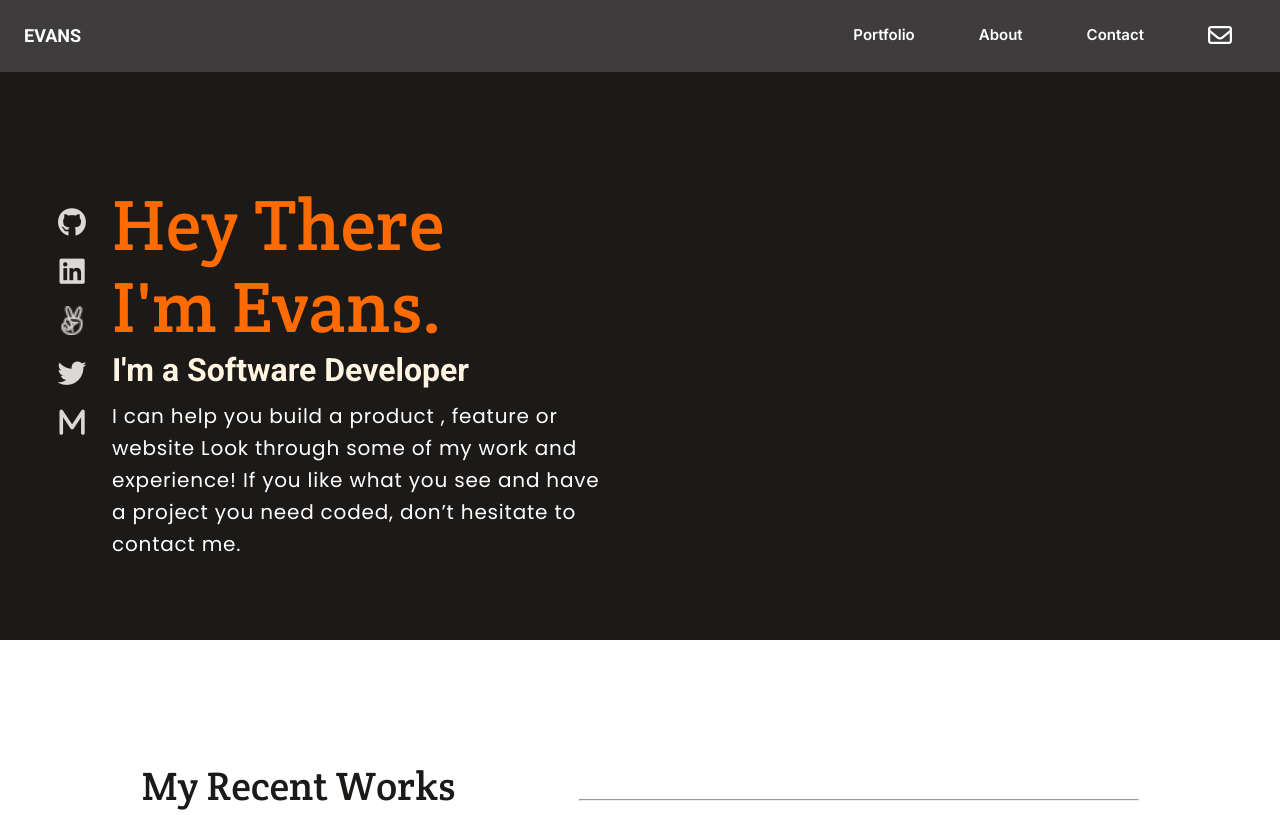
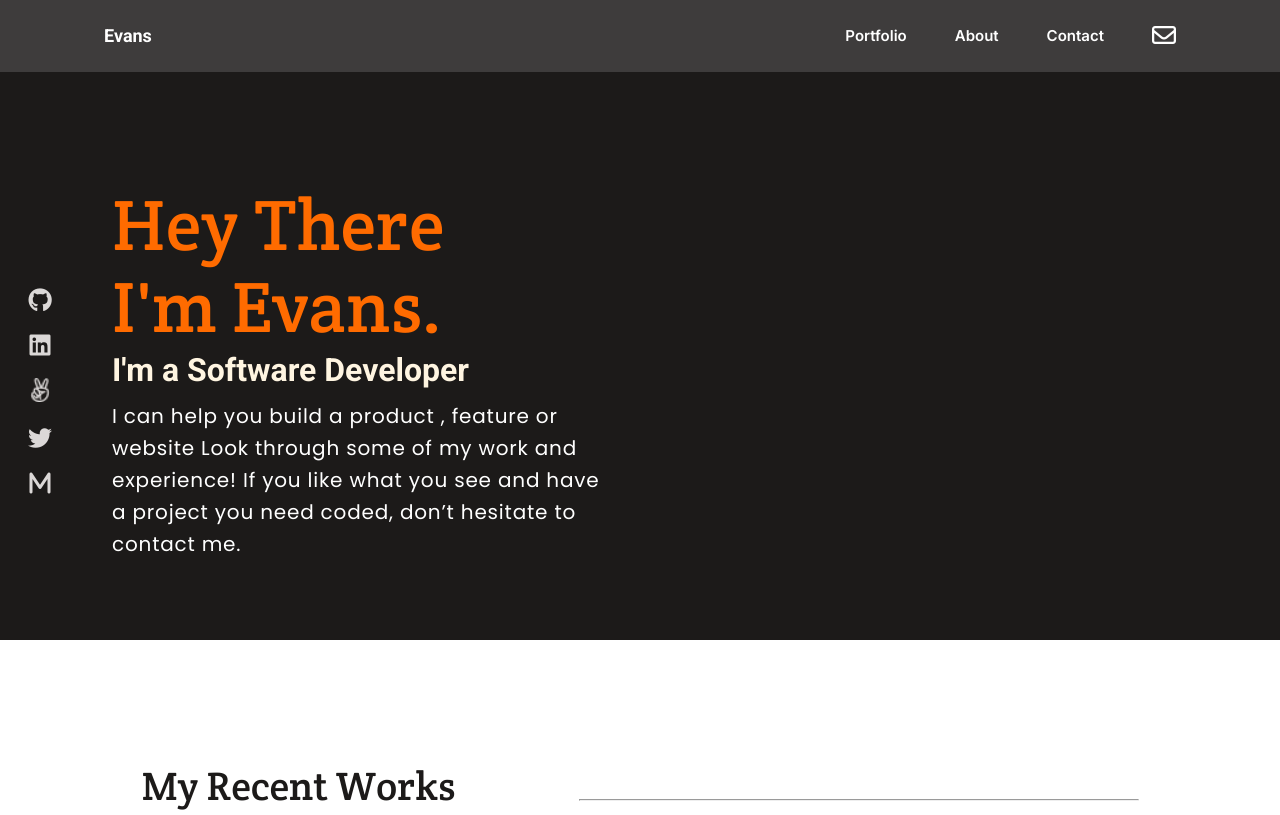
Before and after one commit to prg-04/My_Portfolio, a website: page index.html in a window 1280 px wide. Shown: the top 815 px of the page. Drawn offline with Linux system fonts and the light colour scheme.

Commit message:
Modify stylesheet for desktop version

```diff
--- a/styles.scss
+++ b/styles.scss
@@ -175,7 +175,6 @@ $default-bg-size: 100px;
 
       .footer_icon-img {
         height: 1.8rem;
-        filter: invert(100%);
       }
     }
   }
@@ -440,12 +439,12 @@ $default-bg-size: 100px;
 
       .icon {
         i {
-          font-size: 1.8rem;
+          font-size: 1.5rem;
           color: #dbd8d7;
         }
 
         img {
-          height: 1.8rem;
+          height: 1.5rem;
         }
       }
     }
@@ -676,6 +675,7 @@ $default-bg-size: 100px;
 
 @media screen and (min-width: 48rem) {
   #navigation {
+    padding: 0 5rem;
     .navlinks {
       display: block;
     }
@@ -713,9 +713,12 @@ $default-bg-size: 100px;
     }
 
     .hero_icons {
+      margin-top: 5rem;
+      margin-left: -2rem;
+      margin-right: 2rem;
       ul {
         flex-direction: column;
-        margin-top: 6rem;
+        margin-top: 8rem;
         width: 5rem;
         align-items: center;
       }
```
Also changed, not shown: styles.css, 1 other file.
